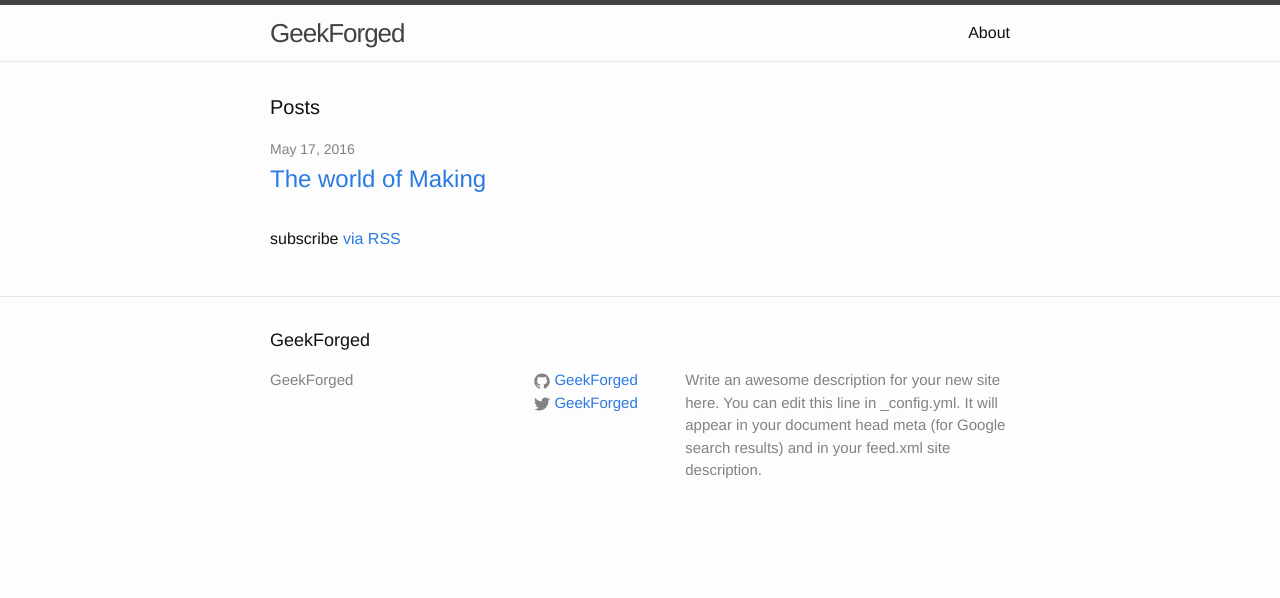
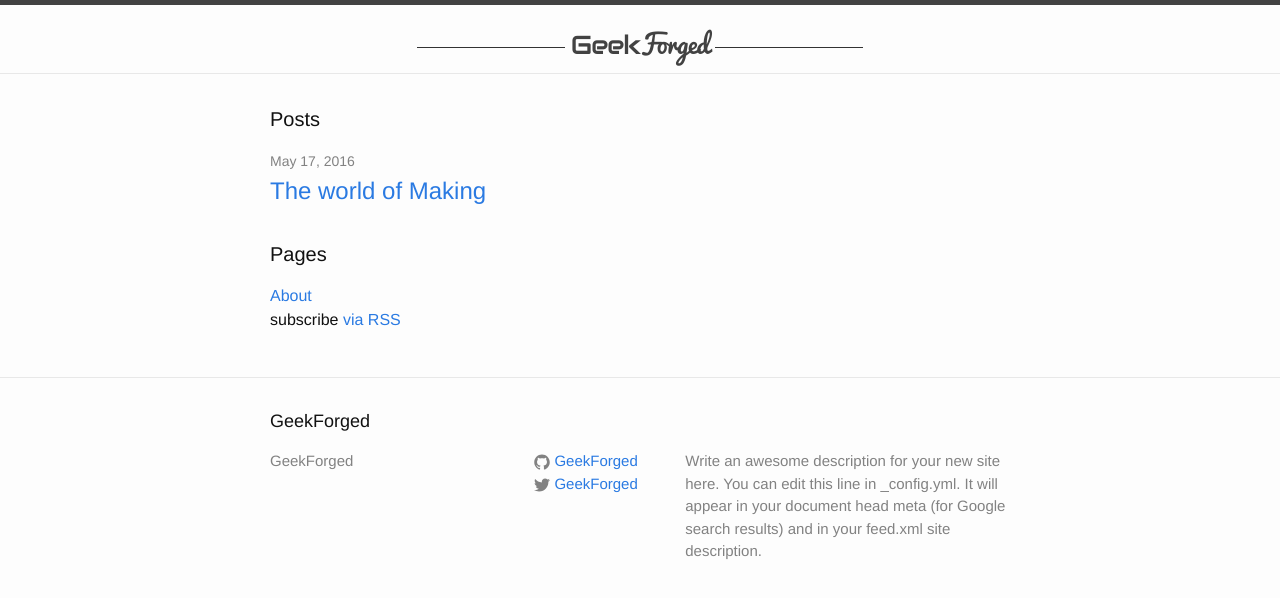
Before and after one commit to GEEKFORGED/geekforged.github.io, a Jekyll site: the page built from index.html, in a window 1280 px wide. Shown: the top 598 px of the page. Built offline with Jekyll 4.4.1, drawn with Linux system fonts in a browser that asks for light colours.

Commit message:
Upgrade header and remove nav.

```diff
--- a/_config.yml
+++ b/_config.yml
@@ -7,6 +7,8 @@
 
 # Site settings
 title: GeekForged
+title-part-one: Geek
+title-part-two: Forged
 description: > # this means to ignore newlines until "baseurl:"
   Write an awesome description for your new site here. You can edit this
   line in _config.yml. It will appear in your document head meta (for
--- a/_includes/header.html
+++ b/_includes/header.html
@@ -2,9 +2,11 @@
 
   <div class="wrapper">
 
-    <a class="site-title" href="{{ site.baseurl }}/">{{ site.title }}</a>
+    <a class="site-title" href="{{ site.baseurl }}/">
+      <span class="title-part-one">{{ site.title-part-one }}</span><span class="title-part-two">{{ site.title-part-two }}</span>
+    </a>
 
-    <nav class="site-nav">
+    <!-- <nav class="site-nav">
       <a href="#" class="menu-icon">
         <svg viewBox="0 0 18 15">
           <path fill="#424242" d="M18,1.484c0,0.82-0.665,1.484-1.484,1.484H1.484C0.665,2.969,0,2.304,0,1.484l0,0C0,0.665,0.665,0,1.484,0 h15.031C17.335,0,18,0.665,18,1.484L18,1.484z"/>
@@ -20,7 +22,7 @@
           {% endif %}
         {% endfor %}
       </div>
-    </nav>
+    </nav> -->
 
   </div>
 
--- a/_sass/_layout.scss
+++ b/_sass/_layout.scss
@@ -5,7 +5,7 @@
     border-top: 5px solid $grey-color-dark;
     border-bottom: 1px solid $grey-color-light;
     min-height: 56px;
-
+    text-align: center;
     // Positioning context for the mobile navigation icon
     position: relative;
 }
@@ -16,11 +16,36 @@
     line-height: 56px;
     letter-spacing: -1px;
     margin-bottom: 0;
-    float: left;
+    //float: left;
 
     &,
     &:visited {
         color: $grey-color-dark;
+    }
+
+    .title-part-one {
+      font-family: "Audiowide", cursive;
+      &::before {
+        content: "";
+        border-bottom: 1px solid #333;
+        height: 1.618em;
+        width: 20%;
+        display: inline-block;
+        margin-bottom: 6px;
+        margin-right: 6px;
+      }
+    }
+    .title-part-two {
+      font-family: "Pacifico", cursive;
+      &::after {
+        content: "";
+        border-bottom: 1px solid #333;
+        height: 1.618em;
+        width: 20%;
+        display: inline-block;
+        margin-bottom: 6px;
+        margin-left: 6px;
+      }
     }
 }
 
--- a/css/main.scss
+++ b/css/main.scss
@@ -2,6 +2,16 @@
 # Only the main Sass file needs front matter (the dashes are enough)
 ---
 @charset "utf-8";
+
+@font-face{
+  font-family: "Audiowide";
+  src: url("/assets/fonts/Audiowide-Regular.ttf");
+}
+
+@font-face{
+  font-family: "Pacifico";
+  src: url("/assets/fonts/Pacifico.ttf");
+}
 
 
 
--- a/index.html
+++ b/index.html
@@ -18,6 +18,16 @@ layout: default
     {% endfor %}
   </ul>
 
+  <h1 class="page-heading">Pages</h1>
+
+  {% for my_page in site.pages %}
+    {% if my_page.title %}
+    <a class="page-link" href="{{ my_page.url | prepend: site.baseurl }}">{{ my_page.title }}</a>
+    {% endif %}
+  {% endfor %}
+
+  <br>
+
   <p class="rss-subscribe">subscribe <a href="{{ "/feed.xml" | prepend: site.baseurl }}">via RSS</a></p>
 
 </div>
```
Also changed, not shown: assets/fonts/Audiowide-Regular.ttf (added), assets/fonts/Pacifico.ttf (added).
